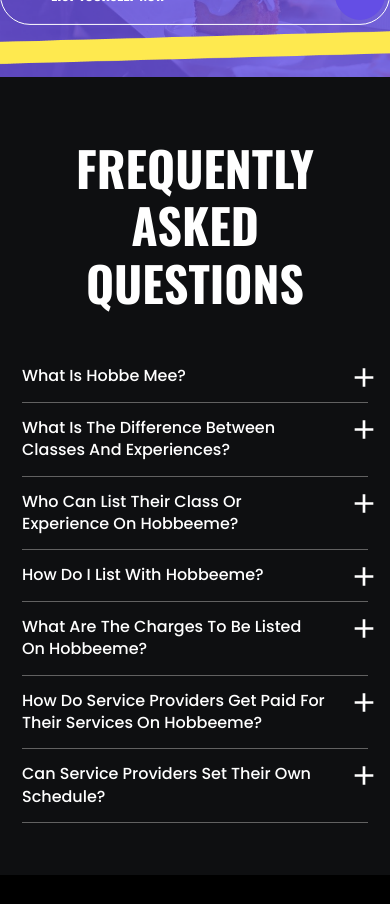
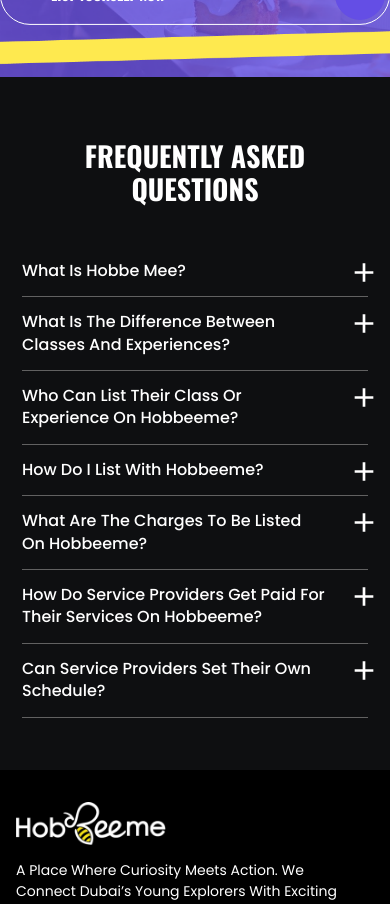
Before and after one commit to sandysandeep1989/hobbeeme-landing, a Next.js app: page / in a window 390 px wide. Shown: the part 3940-4844 px from the top of the page. Built offline with nearby package versions, Linux system fonts and the light colour scheme; no server answers.

Commit message:
implemeted the text in T@C

```diff
--- a/app/offer-landing/ListingModal.js
+++ b/app/offer-landing/ListingModal.js
@@ -370,7 +370,7 @@
                                 onChange={() => setAcceptTerms(!acceptTerms)}
                             />
                             <label className={`${styles.formLabel} ms-2`}>
-                                I accept <Link href="/term-and-condition" className={styles.termsLink}>Terms and Conditions</Link>
+                            I accept the Collaboration Model as stated in the  <Link href="/term-and-condition" className={styles.termsLink}>T&C</Link>
                             </label>
                             {errors.terms && <div className={styles.error}>{errors.terms}</div>}
                         </Form.Group>
--- a/app/offer-landing/page.module.css
+++ b/app/offer-landing/page.module.css
@@ -621,6 +621,10 @@
         height: 100%;
     }
 
+    .faq h4{
+        font-size: 28px !important;
+    }
+
 }
 
 
```
